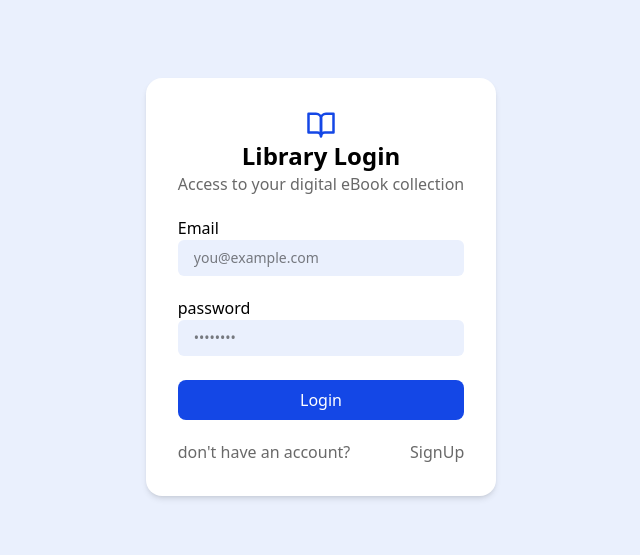
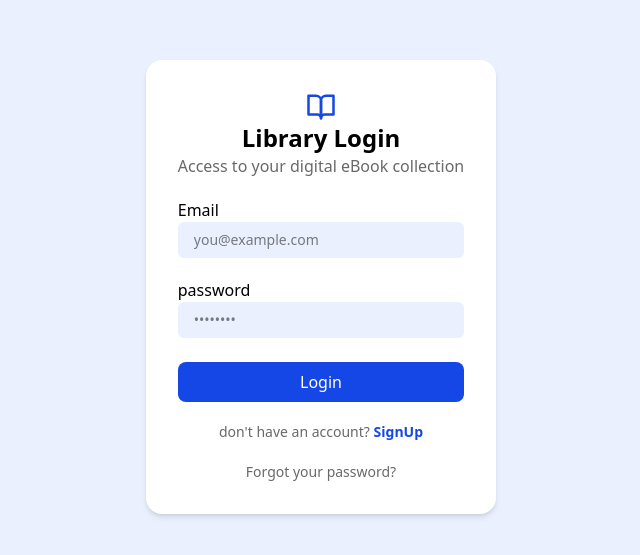
Before and after one commit to fathimasafav/e-books, a React (Vite) app: page / in a window 1280 px wide. Shown: the part 113-668 px from the top of the page, without its empty margins (319-959 px from the left). Built offline with nearby package versions, Linux system fonts and the light colour scheme.

Commit message:
added forget password

```diff
--- a/src/components/Login.jsx
+++ b/src/components/Login.jsx
@@ -62,7 +62,12 @@ const Login = () => {
                     </div>
                     <button className="w-full bg-blue-700 text-white py-2 rounded-lg hover:bg-blue-600 transition mt-6">Login</button>
                 </form>
-                <p className="flex justify-between pt-5 text-[#696969]">don't have an account? <Link to="/sign-up">SignUp</Link></p>
+                <div className="text-center">
+                    <p className="  pt-5 text-[#696969] text-sm font-normal">don't have an account?{" "} <Link to="/sign-up" className="text-blue-700 font-semibold hover:underline">SignUp</Link></p>
+                </div>
+                <div className="text-center text-[#696969] text-sm font-normal pt-5 ">
+                    <button className="hover:underline">Forgot your password?</button>
+                </div>
 
             </div>
 
--- a/src/components/SignUp.jsx
+++ b/src/components/SignUp.jsx
@@ -1,9 +1,10 @@
 import React from "react";
 
 const SignUp=()=>{
+
     return(
         <div>
-            dgdfbdf
+
         </div>
     )
 
```
